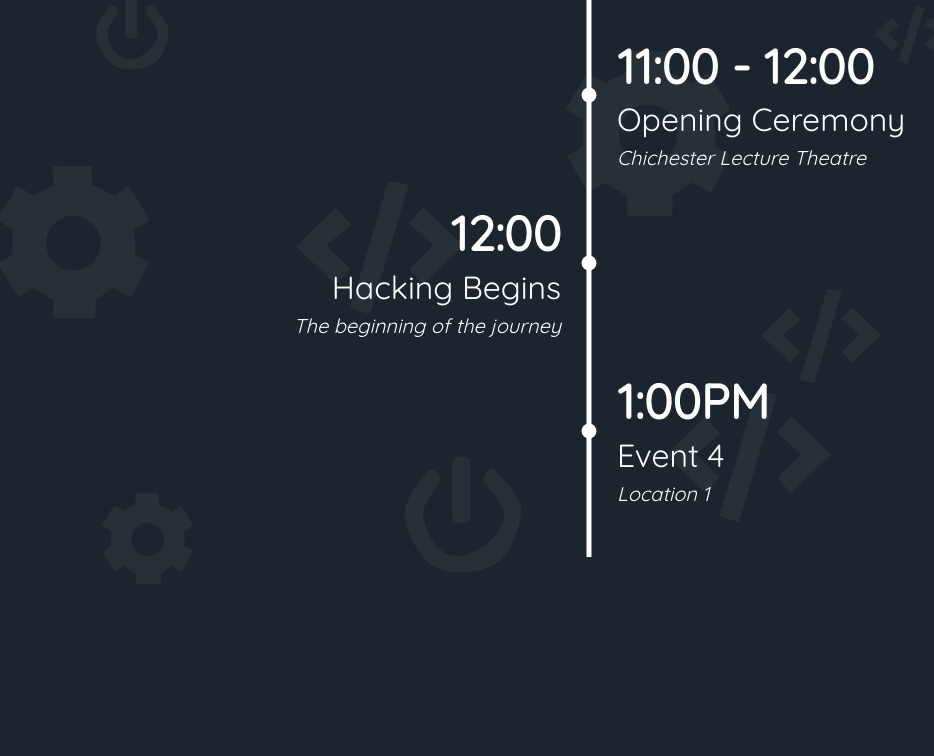
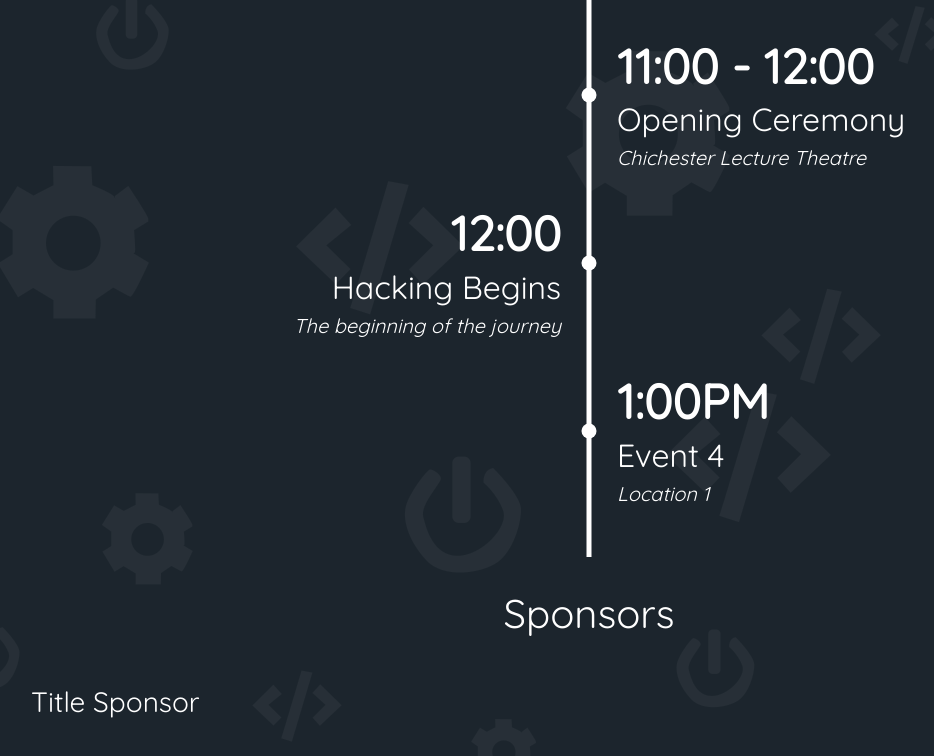
Before and after one commit to HackSussexP/HackSussexWebsite, a React (Create React App) app: page /events/hackathon in a window 1280 px wide. Shown: the part 2000-2756 px from the top of the page, without its empty margins (51-985 px from the left). Before the commit the page ends 2589 px from the top, so only its background shows below. Built offline with nearby package versions, Linux system fonts and the light colour scheme.

Commit message:
feat: sponsors component

```diff
--- /dev/null
+++ b/src/components/Sponsors.js
@@ -0,0 +1,32 @@
+import React from 'react';
+import 'bootstrap/dist/css/bootstrap.min.css';  // Assuming global Bootstrap CSS
+
+const SponsorSection = ({ title, size, logos }) => (
+  <div className="mb-4">
+    <h3 className="mb-3">{title}</h3>
+    <div className="d-flex justify-content-center flex-wrap">
+      {logos.map(logo => <Sponsor key={logo} size={size} logo={logo} />)}
+    </div>
+  </div>
+);
+
+const Sponsor = ({ size, logo }) => (
+  <div className={`m-4 d-flex justify-content-center`} style={{ width: size }}>
+    <div className="bg-white rounded d-flex align-items-center justify-content-center p-3">
+      <img src={logo} alt="Sponsor Logo" className="w-50" />
+    </div>
+  </div>
+);
+
+const Sponsors = ({ sponsorData }) => {
+  return (
+    <div className="container mt-5">
+      <h1 className="text-center mb-5 font-weight-bold">Sponsors</h1>
+      {sponsorData.map(section => (
+        <SponsorSection key={section.title} title={section.title} size={section.size} logos={section.logos} />
+      ))}
+    </div>
+  );
+};
+
+export default Sponsors;
--- a/src/views/events/Hackathon.js
+++ b/src/views/events/Hackathon.js
@@ -5,6 +5,7 @@ import EventWhereWhen from '../../components/EventWhereWhen';
 import Timer from './../../components/Timer';
 import EventAbout from './../../components/EventAbout';
 import Schedule from './../../components/Schedule';
+import Sponsors from './../../components/Sponsors';
 
 
 import background from '../../assets/hackathon-background-darker.png';
@@ -57,6 +58,37 @@ var schedule = {
   ],
 }
 
+const sponsorData = [
+  {
+    title: "Title Sponsor",
+    size: "80%",
+    logos: [hackathonLogo]
+  },
+  {
+    title: "Gold Sponsors",
+    size: "40%",
+    logos: [hackathonLogo, hackathonLogo]
+  },
+  {
+    title: "Silver Sponsors",
+    size: "30%",
+    logos: [hackathonLogo, hackathonLogo, hackathonLogo]
+  },
+  {
+    title: "Bronze Sponsors",
+    size: "20%",
+    logos: [hackathonLogo, hackathonLogo, hackathonLogo, hackathonLogo]
+  },
+  {
+    title: "Partners",
+    size: "20%",
+    logos: [hackathonLogo, hackathonLogo, hackathonLogo, hackathonLogo]
+  },
+];
+
+<Sponsors sponsorData={sponsorData} />
+
+
 var hackathonStyle = {
   backgroundImage: `url(${background})`,
   backgroundSize: 'cover',
@@ -83,6 +115,7 @@ const Hackathon = () => {
       <EventAbout />
       <EventWhereWhen location="University of Sussex, Brighton" date="June 01, 2024, 10:00AM" />
       <Schedule schedule={schedule} />
+      <Sponsors sponsorData={sponsorData}/>
     </>
   );
 }
```
